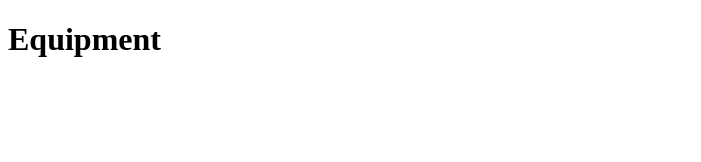
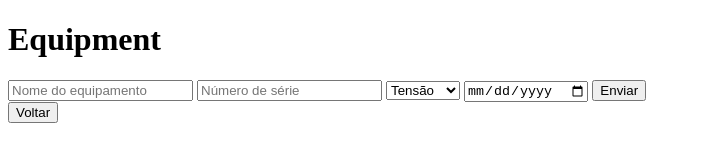
Before and after one commit to shinjiaki/ingacode, a plain HTML site: page pages/Equipment/index.html in a window 1280 px wide. Shown: the whole page, without its empty margins (0-701 px from the left). Drawn offline with Linux system fonts and the light colour scheme.

Commit message:
added forms

```diff
--- a/pages/Equipment/index.html
+++ b/pages/Equipment/index.html
@@ -1,12 +1,36 @@
 <!DOCTYPE html>
 <html lang="en">
 <head>
-    <meta charset="UTF-8">
-    <meta http-equiv="X-UA-Compatible" content="IE=edge">
-    <meta name="viewport" content="width=device-width, initial-scale=1.0">
-    <title>Equipment</title>
+  <meta charset="UTF-8">
+  <meta http-equiv="X-UA-Compatible" content="IE=edge">
+  <meta name="viewport" content="width=device-width, initial-scale=1.0">
+  <title>Equipment</title>
 </head>
 <body>
-    <h1>Equipment</h1>
+  <h1>Equipment</h1>
+
+  <form action="">
+    <input
+      placeholder="Nome do equipamento"
+      type="text"
+    />
+    <input
+      placeholder="Número de série"
+      type="number"
+    />
+    <select name="alarms" id="alarmType">
+      <option value="Tensao">Tensão</option>
+      <option value="Corrente">Corrente</option>
+      <option value="Oleo">Óleo</option>
+    </select>
+    <input
+      placeholder="Nome do Alarme"
+      type="date"
+    />
+
+    <button className="button" type="submit">Enviar</button>
+  </form>
+
+  <button onclick="window.location.href='../Home/index.html'">Voltar</button>
 </body>
 </html>
```
Also changed, not shown: pages/Alarms/index.html (+19 -1 lines), pages/Interface/index.html (+2 -0 lines).
